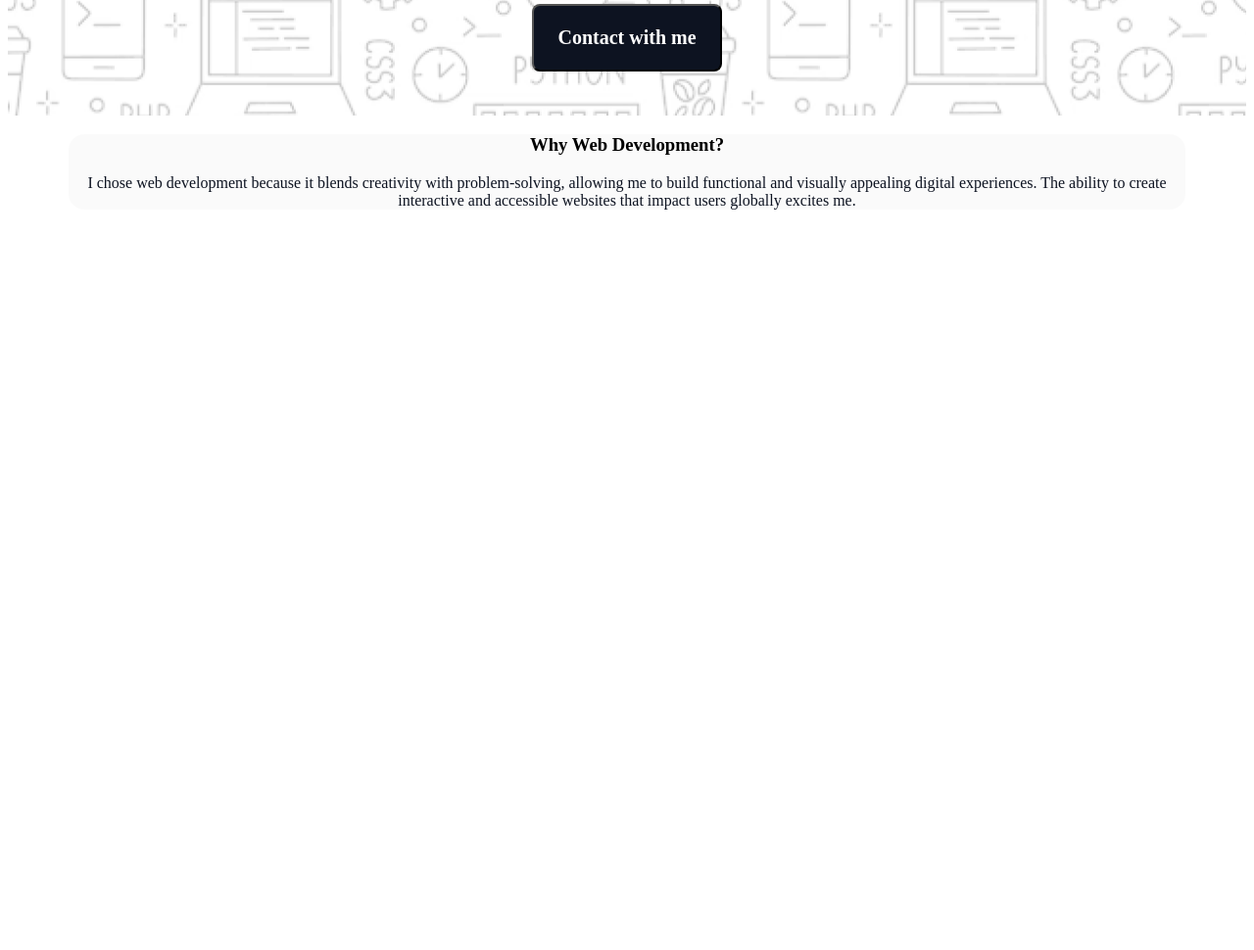
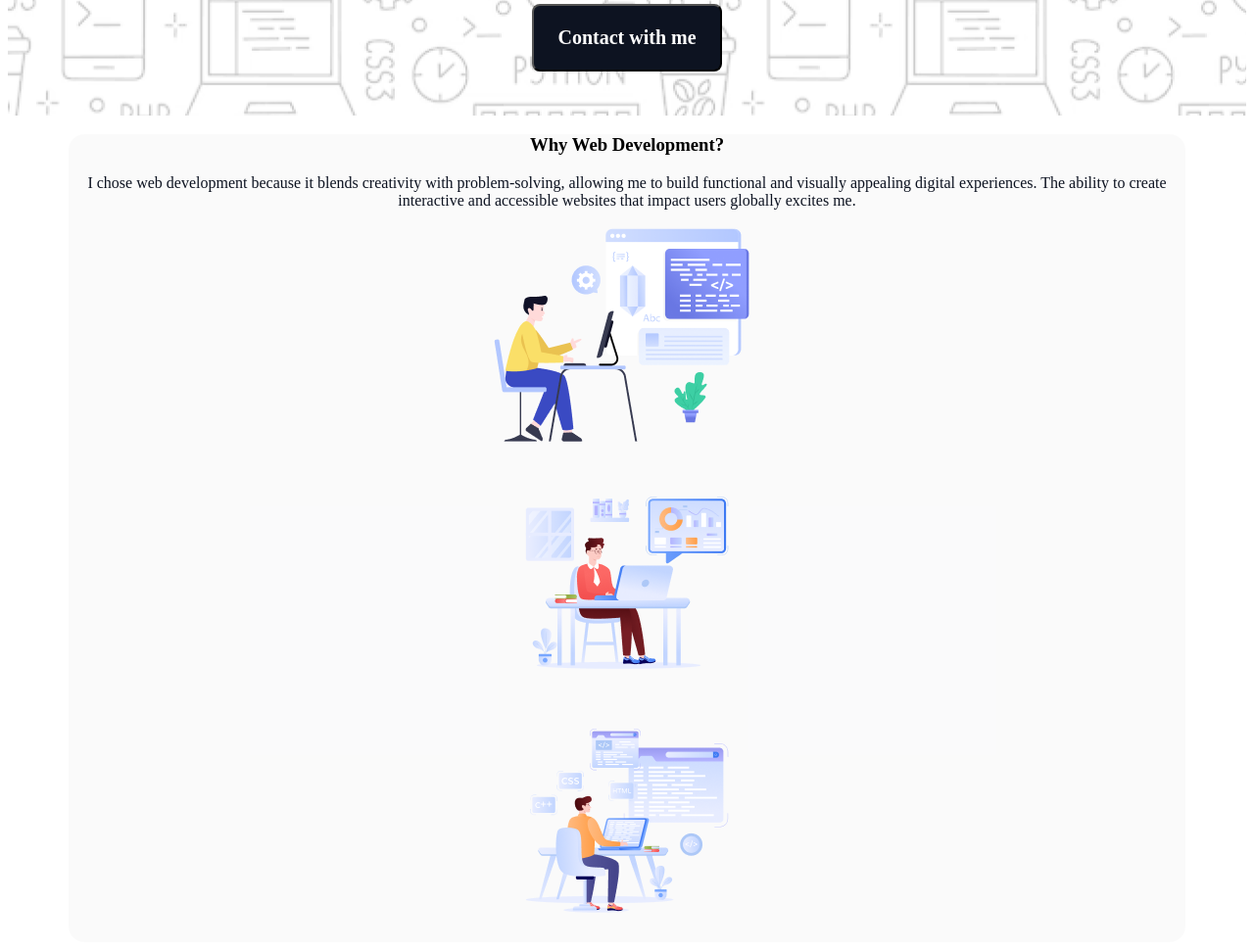
Before and after one commit to tahia-webdev/Assignment1-dev, a plain HTML site: page index.html in a window 1280 px wide. Shown: the part 500-1470 px from the top of the page at 98% size. Before the commit the page ends 800 px from the top, so only its background shows below. Drawn offline with Linux system fonts and the light colour scheme; a web font is replaced by a local one.

Commit message:
Updated feature X

```diff
--- a/index.html
+++ b/index.html
@@ -33,6 +33,18 @@
                 <p>I chose web development because it blends creativity with problem-solving, allowing me to build
                     functional and visually appealing digital experiences. The ability to create interactive and
                     accessible websites that impact users globally excites me.</p>
+                <div class="i-will">
+                    <div class="about"></div>
+                    <img src="assets/Layer_1.png" alt="">
+                </div>
+                <div class="i-will">
+                    <img src="assets/Group 3.png" alt="">
+                    <div class="about"></div>
+                </div>
+                <div class="i-will">
+                    <div class="about"></div>
+                    <img src="assets/Group 4.png" alt="">
+                </div>
             </div>
         </section>
     </main>
```
